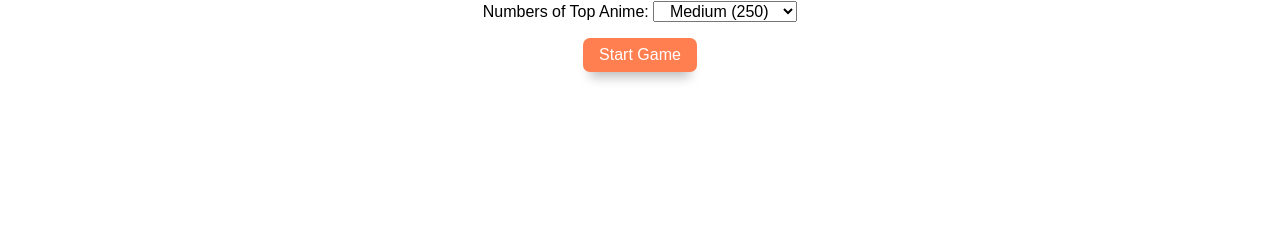
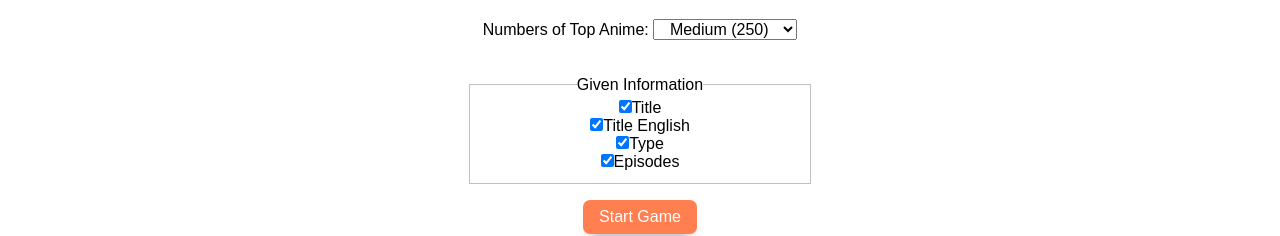
Before and after one commit to Shukaaa/anime-higher-lower, an Angular app: page / in a window 1280 px wide. Shown: the part 234-470 px from the top of the page. Built offline with nearby package versions, Linux system fonts and the light colour scheme.

Commit message:
Added Game Option for the informations

```diff
--- a/src/app/core/views/content/content.component.html
+++ b/src/app/core/views/content/content.component.html
@@ -10,12 +10,12 @@
     <div class="content" *ngFor="let entry of game_data.randomEntries; index as i; first as isFirst">
       <div>
         <img class="clickable-content" (click)="chooseAnime(i)" [src]='entry["images"]["image_url"]' width="200" height="300" alt="anime image">
-        <h3><u>{{ entry["titles"]["title"] }}</u></h3>
+        <h3 *ngIf="options.game_information.title"><u>{{ entry["titles"]["title"] }}</u></h3>
         <h5>
-          <p>English: {{ entry["titles"]["title_english"] }}</p>
-          <p>Type: {{ entry["type"] }}</p>
-          <p *ngIf="entry.game_type == 'anime'">Episodes: {{ entry["episodes"] || 'no episode data found' }}</p>
-          <p *ngIf="entry.game_type == 'manga'">Volumes: {{ entry["episodes"] || 'no volume data found' }}</p>
+          <p *ngIf="options.game_information.title_english">English: {{ entry["titles"]["title_english"] }}</p>
+          <p *ngIf="options.game_information.type">Type: {{ entry["type"] }}</p>
+          <p *ngIf="entry.game_type == 'anime' && options.game_information.episodes">Episodes: {{ entry["episodes"] || 'no episode data found' }}</p>
+          <p *ngIf="entry.game_type == 'manga' && options.game_information.episodes">Volumes: {{ entry["episodes"] || 'no volume data found' }}</p>
         </h5>
       </div>
     </div>
--- a/src/app/core/views/content/content.component.ts
+++ b/src/app/core/views/content/content.component.ts
@@ -18,7 +18,13 @@ export class ContentComponent implements AfterViewInit {
 
   options: GameOptions = {
     max_top_amount: 200,
-    game_type: "anime"
+    game_type: "anime",
+    game_information: {
+      title: true,
+      title_english: true,
+      type: true,
+      episodes: true
+    }
   }
 
   element_section_game: HTMLElement | null = null
--- a/src/app/core/views/options/options.component.html
+++ b/src/app/core/views/options/options.component.html
@@ -7,7 +7,7 @@
       <option *ngFor="let option of types" [value]="option.value">{{option.viewValue}}</option>
     </select>
   </label>
-  <br><br>
+  <br><br><br>
   <label>
     Numbers of Top
       <span *ngIf="options.controls.types.value == 'anime'">{{types[0].viewValue}}</span>
@@ -16,6 +16,28 @@
       <option *ngFor="let option of limit" [value]="option.value">{{option.viewValue}}</option>
     </select>
   </label>
+  <br><br><br>
+  <fieldset>
+    <legend>Given Information</legend>
+
+    <div>
+      <input type="checkbox" formControlName="title">
+      <label>Title</label>
+    </div>
+    <div>
+      <input type="checkbox" formControlName="title_english">
+      <label>Title English</label>
+    </div>
+    <div>
+      <input type="checkbox" formControlName="type">
+      <label>Type</label>
+    </div>
+    <div>
+      <input type="checkbox" formControlName="episodes">
+      <label *ngIf="options.controls.types.value == 'anime'">Episodes</label>
+      <label *ngIf="options.controls.types.value == 'manga'">Volumes</label>
+    </div>
+  </fieldset>
 </form>
 
 <a (click)="start()">Start Game</a>
--- a/src/app/core/views/options/options.component.ts
+++ b/src/app/core/views/options/options.component.ts
@@ -27,12 +27,22 @@ export class OptionsComponent {
   options = new FormGroup({
     types: new FormControl("anime"),
     limit: new FormControl(250),
+    title: new FormControl(true),
+    title_english: new FormControl(true),
+    type: new FormControl(true),
+    episodes: new FormControl(true),
   });
 
   start() {
     this.startClicked.emit({
       game_type: this.options.controls.types.value as "anime" | "manga",
-      max_top_amount: this.options.controls.limit.value as number
+      max_top_amount: this.options.controls.limit.value as number,
+      game_information: {
+        title: this.options.controls.title.value as boolean,
+        title_english: this.options.controls.title_english.value as boolean,
+        type: this.options.controls.type.value as boolean,
+        episodes: this.options.controls.episodes.value as boolean
+      }
     });
   }
 }
--- a/src/app/core/views/view.css
+++ b/src/app/core/views/view.css
@@ -17,3 +17,9 @@ a:hover {
   background: chocolate;
   border-radius: 12px;
 }
+
+fieldset {
+  max-width: 320px;
+  margin-left: auto;
+  margin-right: auto;
+}
```
Also changed, not shown: src/app/core/types/GameOptions.d.ts (+9 -1 lines).
